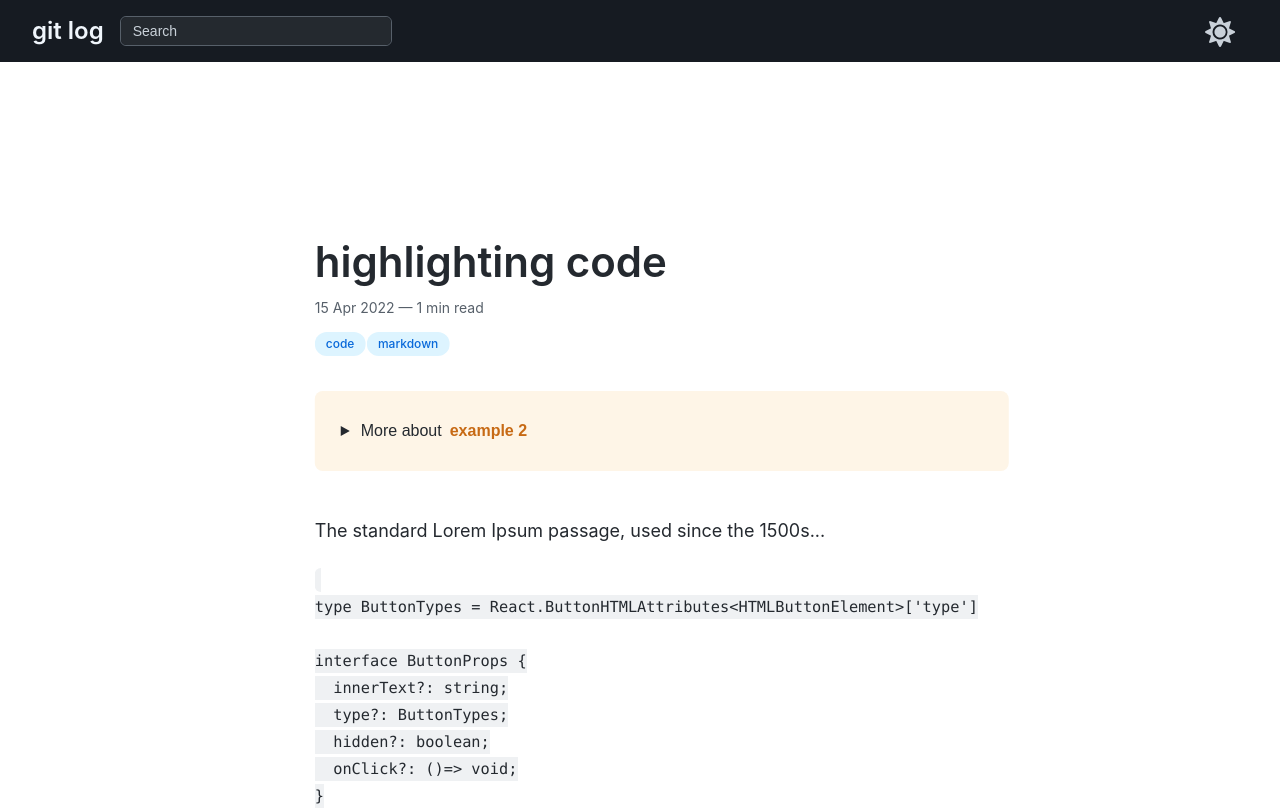
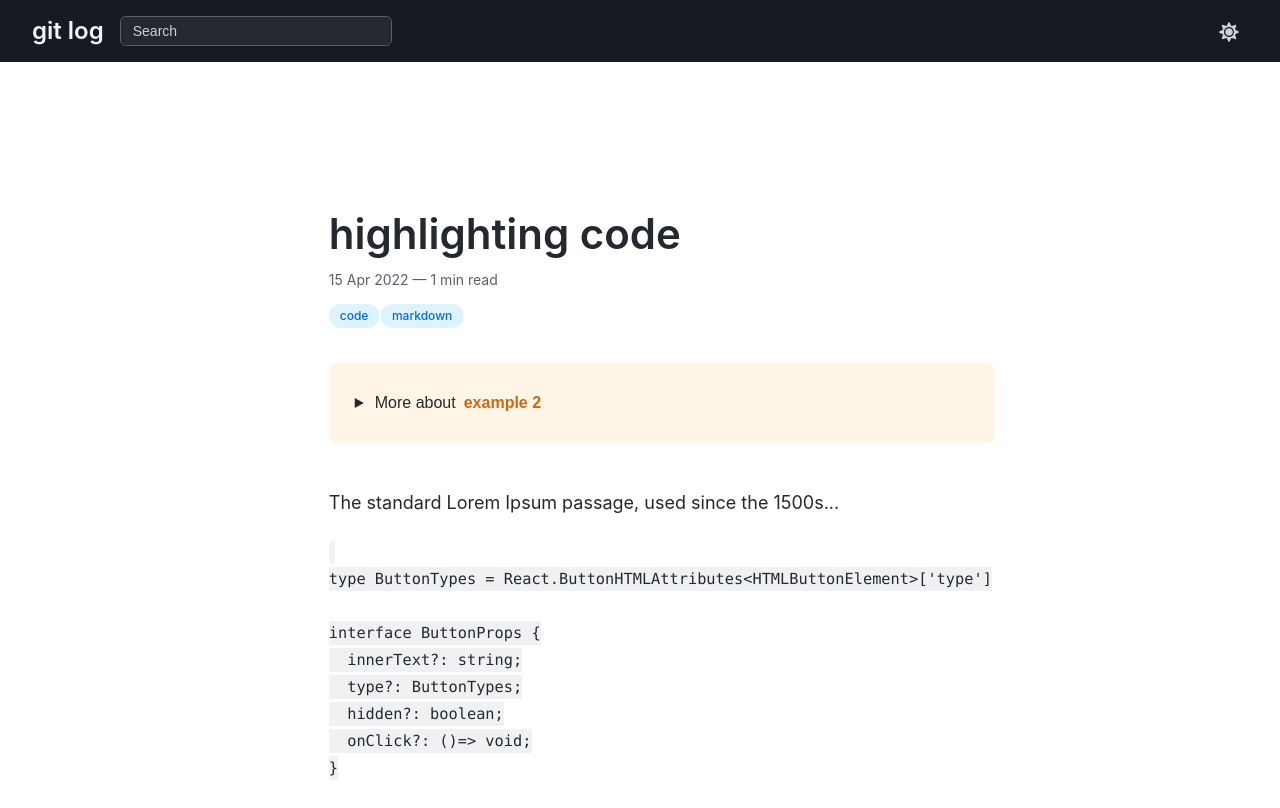
Before and after one commit to rheech22/gatsby-starter-github-theme-blog, a Gatsby site: page /quick-start in a window 1280 px wide. Shown: the top 808 px of the page. Built offline with nearby package versions, Linux system fonts and the light colour scheme; Gatsby itself is replaced by a stand-in of ours; some packages are replaced by stand-ins of ours; code samples lack their colours.

Commit message:
resize darkmode button

```diff
--- a/src/components/Header.tsx
+++ b/src/components/Header.tsx
@@ -88,8 +88,8 @@ const Button = styled.button`
   border: none;
   border-radius: 50%;
   background: none;
-  min-width: 56px;
-  min-height: 56px;
+  min-width: 38px;
+  min-height: 38px;
   overflow: hidden;
   cursor: pointer;
   transition: box-shadow 2s;
@@ -121,11 +121,11 @@ const Button = styled.button`
 
 const CircleLayout = styled.div`
   position: absolute;
-  top: 28px; right: -33px; left: auto; bottom: auto;
+  top: 19px; right: -32px;
   border: 1px dotted transparent;
   border-radius: 50%;
-  width: 120px;
-  height: 120px;
+  width: 100px;
+  height: 100px;
   transition: border-color 2s;
 
   @media (hover: hover) {
@@ -136,12 +136,12 @@ const CircleLayout = styled.div`
 
   & > div {
     position: absolute;
-    top: 45px; right: 45px; left: auto; bottom: auto;
+    top: 40px; right: 40px;
     border-radius: 50%;
     border: none;
     padding: 0;
-    width: 30px;
-    height: 30px;
+    width: 20px;
+    height: 20px;
     background: none;
     outline: none;
 
@@ -163,8 +163,8 @@ const CircleLayout = styled.div`
     }
 
     svg {
-      width: 30px;
-      height: 30px;
+      width: 20px;
+      height: 20px;
       transform: ${({ theme })=> theme.name === 'dark' ? 'rotate(90deg)' : 'rotate(-90deg)'};
 
       path {
--- a/src/styles/keyframes.ts
+++ b/src/styles/keyframes.ts
@@ -2,18 +2,18 @@ import { keyframes } from 'styled-components';
 
 export const sunset = keyframes`
   from {
-    transform: rotate(90deg) translate(-60px) translateZ(15px);
+    transform: rotate(90deg) translate(-50px) translateZ(10px);
   }
   to {
-    transform: rotate(270deg) translate(-60px) translateZ(15px);
+    transform: rotate(270deg) translate(-50px) translateZ(10px);
   }
 `;
 
 export const sunrise = keyframes`
   from {
-    transform: rotate(90deg) translate(60px) translateZ(15px);
+    transform: rotate(90deg) translate(50px) translateZ(10px);
   }
   to {
-    transform: rotate(270deg) translate(60px) translateZ(15px);
+    transform: rotate(270deg) translate(50px) translateZ(10px);
   }
 `;
--- a/src/templates/styles.ts
+++ b/src/templates/styles.ts
@@ -19,7 +19,7 @@ export const Article = styled.article < { hasHeadings: boolean } > `
 
   @media ${device.widerThanLaptopS} {
     ${({ hasHeadings }) =>
-      hasHeadings ? `
+    hasHeadings ? `
         position: relative;
         left: 50%;
         transform: translateX(-47%)
@@ -27,7 +27,7 @@ export const Article = styled.article < { hasHeadings: boolean } > `
   }
 
   ${flex({ flexDirection: 'column' })};
-  padding: 48px 16px;
+  padding: 20px 30px;
   width: 100%;
 `;
 
```
